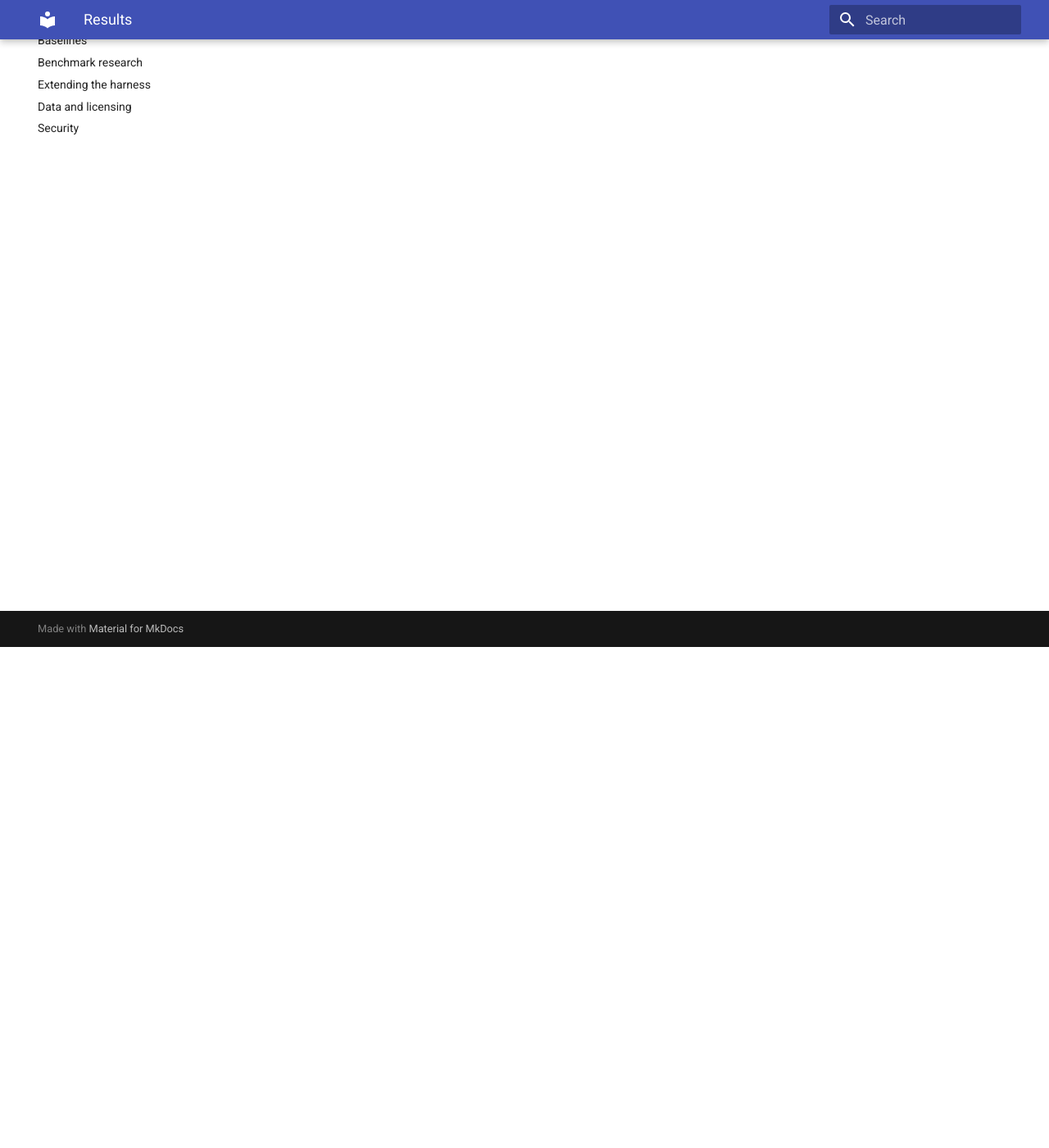
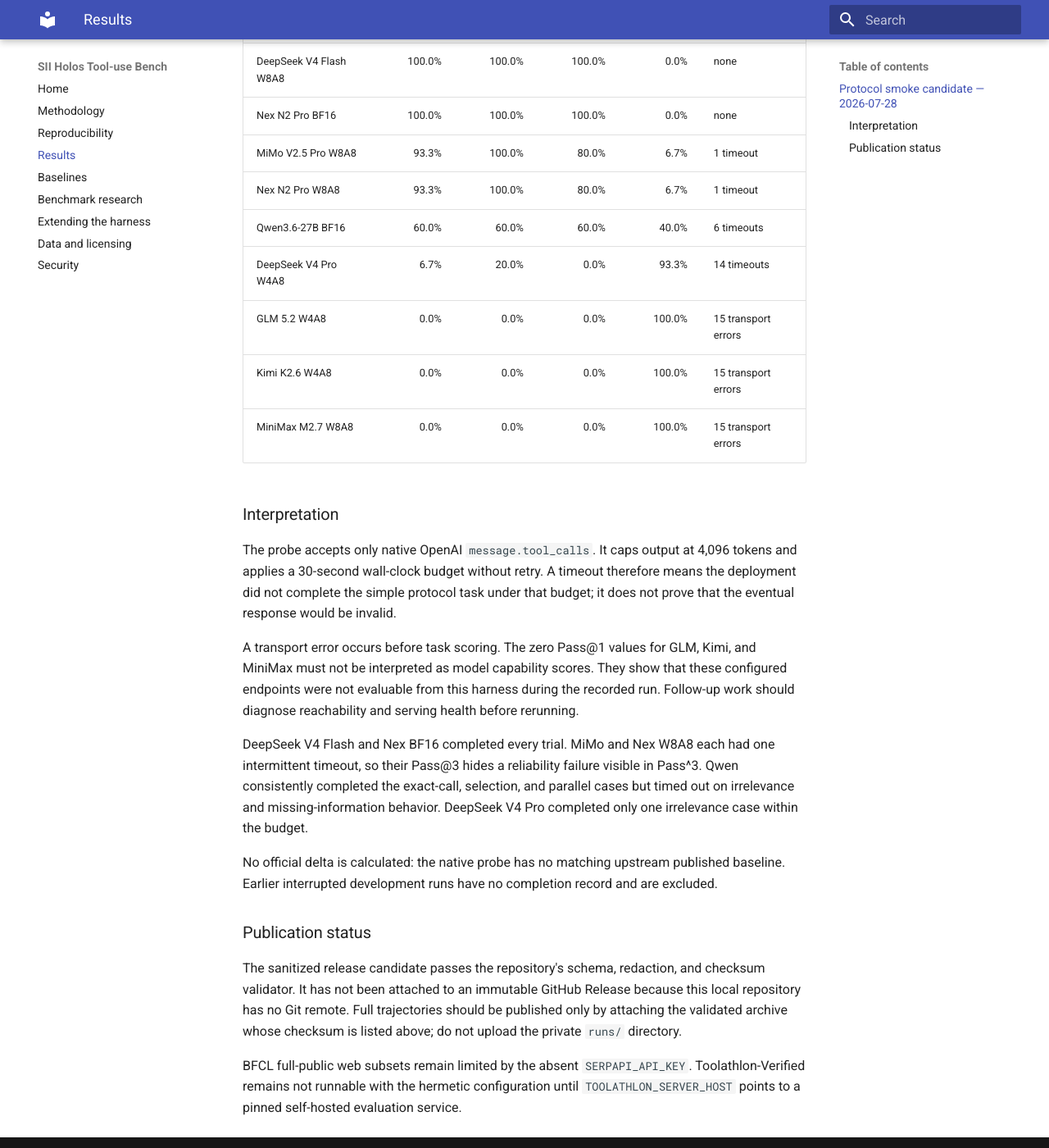
Before and after one commit to EricSanchezok/maas_observatory, an MkDocs documentation site: the page built from docs/results.md, in a window 1280 px wide and 1400 px high, scrolled down 611 px. Shown: the whole window at 82% size. Built offline with MkDocs 1.6.1 and Material for MkDocs 9.7.7, drawn with Linux system fonts in a browser that asks for light colours; some of the changed text lies outside the part shown.

Commit message:
docs: publish protocol smoke candidate results

```diff
--- a/docs/results.md
+++ b/docs/results.md
@@ -1,15 +1,65 @@
 # Results
 
-No public model-evaluation release has been approved yet.
+## Protocol smoke candidate — 2026-07-28
 
-This page intentionally does not display local smoke-test output or partial
-results. A result will be added only after:
+This is a completed three-trial protocol diagnostic, not an immutable public
+release and not an official upstream benchmark comparison.
 
-1. the experiment has a clean, immutable manifest and completion record;
-2. all selected tasks have a recorded outcome or explicit not-run reason;
-3. the release bundle passes schema, checksum, and redaction validation;
-4. methodological limitations and missing infrastructure are disclosed;
-5. the archive and checksum are attached to an immutable GitHub Release.
+- Run ID:
+  `20260728T054932740593Z-protocol-smoke-v1-5f0271f4-8dd04365`
+- Git commit: `5f0271f4ef14fc4b035ee2108ae6c346eec2adce`
+- Clean working tree at launch: yes
+- Records: 135 (9 deployments × 5 tasks × 3 trials)
+- Private result SHA-256:
+  `78f48695001314f838958153086d99a1e1fa2f8c35f5fd81c24922d3ab3504ca`
+- Sanitized compressed result SHA-256:
+  `685da97cca18fccac70a5eb30475fbc8f036861a126a05f2d04caa9578bd4ab1`
+- Candidate archive SHA-256:
+  `1b38e732e640870c3071625b698ab9c2433f6b8ddc3412da836170b105eeace7`
 
-Published tables will link to the exact run ID, Git commit, benchmark revision,
-configuration digest, release archive, and machine-readable metrics.
+| Deployment | Pass@1 | Pass@3 | Pass^3 | Error rate | Observed errors |
+|---|---:|---:|---:|---:|---|
+| DeepSeek V4 Flash W8A8 | 100.0% | 100.0% | 100.0% | 0.0% | none |
+| Nex N2 Pro BF16 | 100.0% | 100.0% | 100.0% | 0.0% | none |
+| MiMo V2.5 Pro W8A8 | 93.3% | 100.0% | 80.0% | 6.7% | 1 timeout |
+| Nex N2 Pro W8A8 | 93.3% | 100.0% | 80.0% | 6.7% | 1 timeout |
+| Qwen3.6-27B BF16 | 60.0% | 60.0% | 60.0% | 40.0% | 6 timeouts |
+| DeepSeek V4 Pro W4A8 | 6.7% | 20.0% | 0.0% | 93.3% | 14 timeouts |
+| GLM 5.2 W4A8 | 0.0% | 0.0% | 0.0% | 100.0% | 15 transport errors |
+| Kimi K2.6 W4A8 | 0.0% | 0.0% | 0.0% | 100.0% | 15 transport errors |
+| MiniMax M2.7 W8A8 | 0.0% | 0.0% | 0.0% | 100.0% | 15 transport errors |
+
+### Interpretation
+
+The probe accepts only native OpenAI `message.tool_calls`. It caps output at
+4,096 tokens and applies a 30-second wall-clock budget without retry. A timeout
+therefore means the deployment did not complete the simple protocol task under
+that budget; it does not prove that the eventual response would be invalid.
+
+A transport error occurs before task scoring. The zero Pass@1 values for GLM,
+Kimi, and MiniMax must not be interpreted as model capability scores. They show
+that these configured endpoints were not evaluable from this harness during
+the recorded run. Follow-up work should diagnose reachability and serving
+health before rerunning.
+
+DeepSeek V4 Flash and Nex BF16 completed every trial. MiMo and Nex W8A8 each had
+one intermittent timeout, so their Pass@3 hides a reliability failure visible
+in Pass^3. Qwen consistently completed the exact-call, selection, and parallel
+cases but timed out on irrelevance and missing-information behavior. DeepSeek
+V4 Pro completed only one irrelevance case within the budget.
+
+No official delta is calculated: the native probe has no matching upstream
+published baseline. Earlier interrupted development runs have no completion
+record and are excluded.
+
+### Publication status
+
+The sanitized release candidate passes the repository's schema, redaction, and
+checksum validator. It has not been attached to an immutable GitHub Release
+because this local repository has no Git remote. Full trajectories should be
+published only by attaching the validated archive whose checksum is listed
+above; do not upload the private `runs/` directory.
+
+BFCL full-public web subsets remain limited by the absent `SERPAPI_API_KEY`.
+Toolathlon-Verified remains not runnable with the hermetic configuration until
+`TOOLATHLON_SERVER_HOST` points to a pinned self-hosted evaluation service.
```
Also changed, not shown: CHANGELOG.md (+1 -0 lines).
